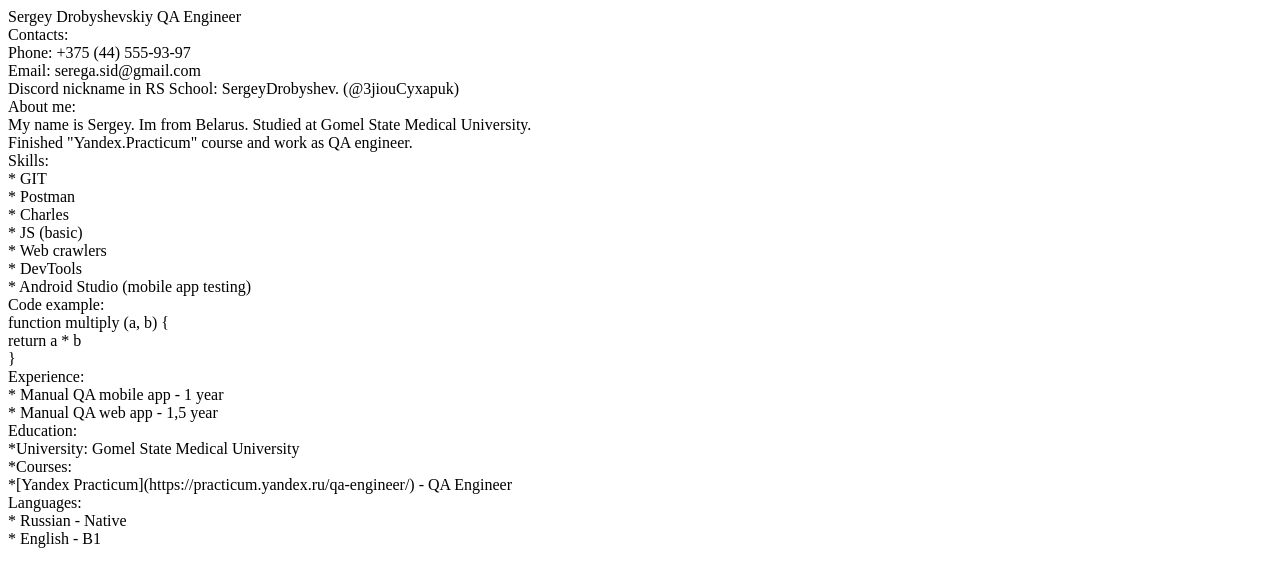
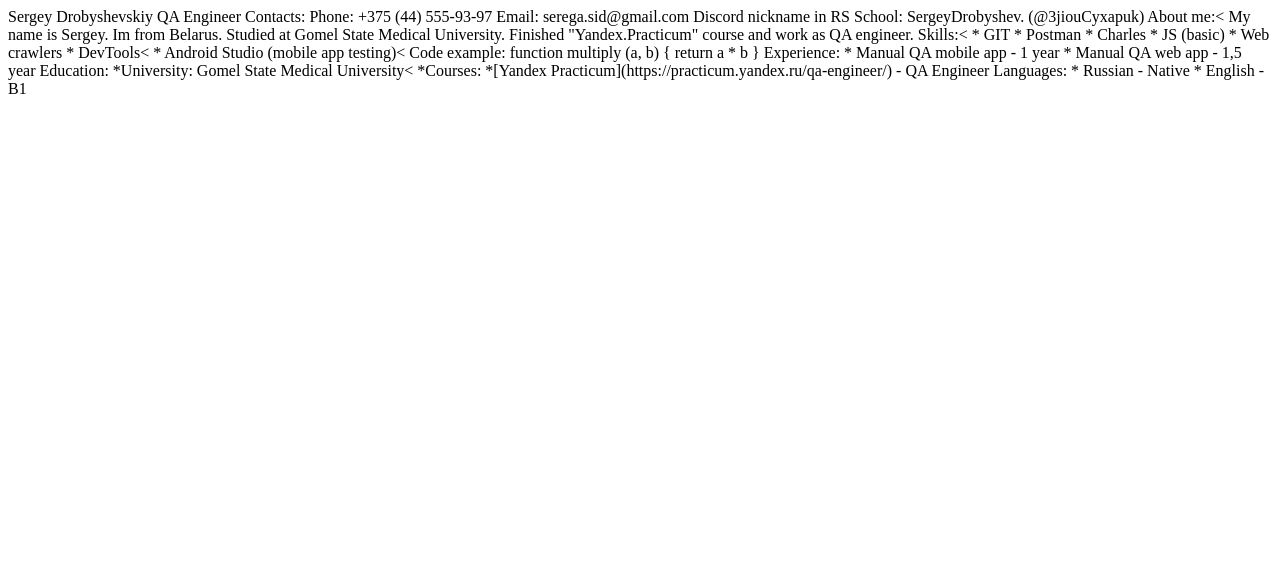
Before and after one commit to 3jiouCyxapuk/rsschool-cv, a plain HTML site: page index.html in a window 1280 px wide. Drawn offline with Linux system fonts and the light colour scheme.

Commit message:
fix: remove tags and add head/body

```diff
--- a/index.html
+++ b/index.html
@@ -1,52 +1,55 @@
-<html>
-Sergey Drobyshevskiy QA Engineer <br>
+<html lang=”en”>
+<head>Sergey Drobyshevskiy QA Engineer </head>
 
-Contacts: <br>
+<body>
 
-Phone: +375 (44) 555-93-97<br>
-Email: serega.sid@gmail.com<br>
-Discord nickname in RS School: SergeyDrobyshev. (@3jiouCyxapuk)<br>
+Contacts:
+
+Phone: +375 (44) 555-93-97
+Email: serega.sid@gmail.com
+Discord nickname in RS School: SergeyDrobyshev. (@3jiouCyxapuk)
 
 
-About me:<br>
+About me:<
 
-My name is Sergey. Im from Belarus. Studied at Gomel State Medical University.<br>
-Finished "Yandex.Practicum" course and work as QA engineer.<br>
+My name is Sergey. Im from Belarus. Studied at Gomel State Medical University.
+Finished "Yandex.Practicum" course and work as QA engineer.
 
 
 
-Skills:<br>
+Skills:<
 
-* GIT<br>
-* Postman<br>
-* Charles<br>
-* JS (basic)<br>
-* Web crawlers<br>
-* DevTools<br>
-* Android Studio (mobile app testing)<br>
-
-Code example:<br>
+* GIT
+* Postman
+* Charles
+* JS (basic)
+* Web crawlers
+* DevTools<
+* Android Studio (mobile app testing)<
 
 
-function multiply (a, b) { <br>
-return a * b <br>
-} <br>
+Code example:
+
+function multiply (a, b) {
+return a * b
+}
 
 
-Experience: <br>
+Experience:
 
-* Manual QA mobile app - 1 year <br>
-* Manual QA web app - 1,5 year <br>
+* Manual QA mobile app - 1 year
+* Manual QA web app - 1,5 year
 
-Education: <br>
+Education:
 
-*University: Gomel State Medical University<br>
-*Courses: <br>
-    *[Yandex Practicum](https://practicum.yandex.ru/qa-engineer/) - QA Engineer<br>
+*University: Gomel State Medical University<
+*Courses:
+    *[Yandex Practicum](https://practicum.yandex.ru/qa-engineer/) - QA Engineer
 
 
-Languages:<br>
+Languages:
 
-* Russian - Native<br>
-* English - B1<br>
+* Russian - Native
+* English - B1
+</body>
 </html>
```
